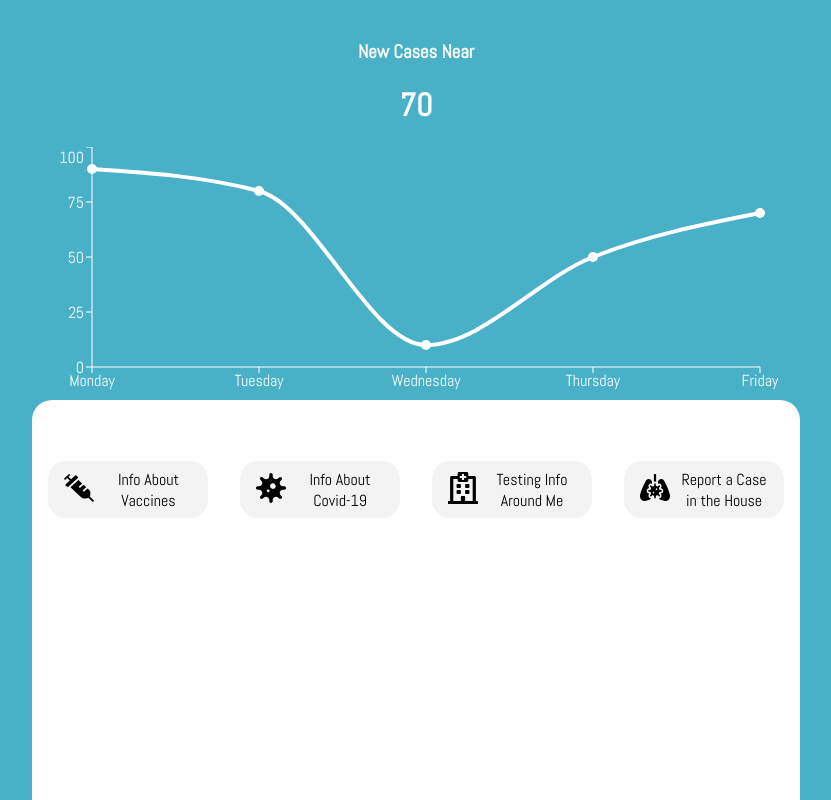
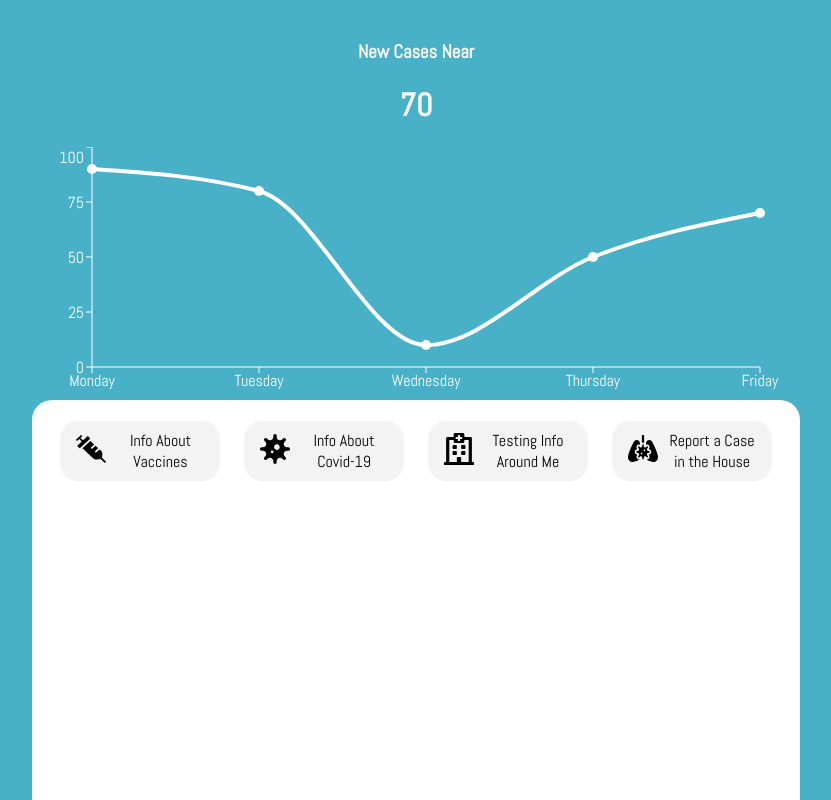
Before and after one commit to AaronCGoidel/Covid, a Next.js app in the folder client/: page / in a window 1280 px wide. Shown: the whole page, without its empty margins (224-1055 px from the left). Built offline with nearby package versions, Linux system fonts and the light colour scheme.

Commit message:
css tweaks and refactor
change spacing between buttons
tweak button hover animation

```diff
--- /dev/null
+++ b/client/components/styles.js
@@ -0,0 +1,146 @@
+import styled from "styled-components";
+import { device } from "./devices";
+
+export const ResourceContainer = styled.div`
+  display: flex;
+  flex-wrap: wrap;
+  justify-content: space-around;
+  max-width: 100%;
+  margin: 0;
+
+  @media ${device.tablet} {
+    width: 100vw;
+  }
+`;
+
+export const ResourceButton = styled.button`
+  display: flex;
+  align-items: center;
+  justify-content: space-around;
+  background-color: #f4f3f3;
+  width: 160px;
+  height: 60px;
+  border-radius: 18px;
+  margin: 0.3rem;
+  border: none;
+  font-family: inherit;
+  transition: all 0.6s cubic-bezier(0.165, 0.84, 0.44, 1);
+
+  &:hover {
+    transform: scale(1.05, 1.05);
+
+    box-shadow: 0 0.8px 2.2px rgba(0, 0, 0, 0.031),
+      0 1.3px 3.7px rgba(0, 0, 0, 0.044), 0 1.7px 5px rgba(0, 0, 0, 0.055),
+      0 2px 6.5px rgba(0, 0, 0, 0.066), 0 2.4px 8.8px rgba(0, 0, 0, 0.079),
+      0 4px 15px rgba(0, 0, 0, 0.11);
+
+    cursor: pointer;
+  }
+  &:active {
+    transform: scale(1.05, 1.05);
+    box-shadow: 0 0.8px 2.2px rgba(0, 0, 0, 0.031),
+      0 1.3px 3.7px rgba(0, 0, 0, 0.044), 0 1.7px 5px rgba(0, 0, 0, 0.055),
+      0 2px 6.5px rgba(0, 0, 0, 0.066), 0 2.4px 8.8px rgba(0, 0, 0, 0.079),
+      0 4px 15px rgba(0, 0, 0, 0.11);
+  }
+  &:focus {
+    outline: none;
+  }
+`;
+
+export const ResourceIcon = styled.div`
+  padding-left: 10px;
+  }
+`;
+
+export const ResourceText = styled.div`
+  color: black;
+  font-size: 1rem;
+  text-align: center;
+  padding-left: 10px;
+  padding-right: 10px;
+`;
+
+export const ModalContainer = styled.div`
+  position: fixed;
+  top: 0;
+  bottom: 0;
+  left: 0;
+  right: 0;
+  width: 100vw;
+  height: 100vh;
+  z-index: 10;
+  display: flex;
+  align-items: center;
+  justify-content: center;
+  background-color: rgb(0, 0, 0, 0.25);
+`;
+
+export const ModalSquare = styled.div`
+  width: 70vw;
+  height: 80vh;
+  background-color: white;
+  z-index: 1;
+  border-radius: 20px;
+  display: flex;
+  flex-direction: column;
+  align-items: center;
+  color: black;
+  box-shadow: 0 4px 8px 0 rgba(0, 0, 0, 0.2), 0 6px 20px 0 rgba(0, 0, 0, 0.19);
+  -webkit-animation-name: animatetop;
+  -webkit-animation-duration: 0.3s;
+  animation-name: slide-in;
+  animation-duration: 0.3s;
+
+  @media ${device.tablet} {
+    width: 100vw;
+    height: 100vh;
+    border-radius: 0;
+  }
+
+  @keyframes appear {
+    from {
+      opacity: 0;
+    }
+    to {
+      opacity: 1;
+    }
+  }
+
+  @keyframes slide-in {
+    from {
+      transform: translateY(-100vh);
+    }
+    to {
+      transform: translateY(0);
+    }
+  }
+`;
+
+export const ModalHeader = styled.div`
+  padding-left: 5vw;
+  padding-right: 5vw;
+  text-align: center;
+`;
+
+export const ModalContent = styled.div`
+  flex-grow: 1;
+`;
+
+export const ModalExit = styled.button`
+  display: none;
+  background-color: inherit;
+  position: fixed;
+  right: 20px;
+  top: 20px;
+  border: none;
+  &:focus {
+    outline: none;
+  }
+  &:hover {
+    cursor: pointer;
+  }
+  @media ${device.tablet} {
+    display: block;
+  }
+`;
--- a/client/pages/styles.js
+++ b/client/pages/styles.js
@@ -1,5 +1,5 @@
 import styled from "styled-components";
-import { device } from "./devices";
+import { device } from "../components/devices";
 
 export const H3 = styled.h3`
   margin: 0;
@@ -51,149 +51,9 @@ export const BelowTheFold = styled.div`
   margin-left: auto;
   margin-right: auto;
 
+  padding: 1rem;
+
   @media ${device.tablet} {
     width: 100vw;
   }
 `;
-
-export const ResourceContainer = styled.div`
-  display: flex;
-  flex-wrap: wrap;
-  justify-content: space-around;
-  width: 60vw;
-  padding-top: 50px;
-
-  @media ${device.tablet} {
-    width: 100vw;
-  }
-  }
-`;
-
-export const ResourceButton = styled.button`
-
-  display: flex;
-  align-items: center;
-  justify-content: space-around;
-  background-color: #F4F3F3;
-  width: 160px;
-  height: 57px;
-  border-radius: 18px;
-  margin: 0.7rem;
-  border: none;
-  font-family: inherit;
-
-  &:hover {
-    box-shadow: 3px 3px 6px 1px grey;
-    cursor: pointer;
-  }
-  &:active {
-    box-shadow: 1px 1px 2px 1px grey;
-  }
-  &:focus {
-    outline: none;
-  }
-  }
-`;
-
-export const ResourceIcon = styled.div`
-  padding-left: 10px;
-  }
-`;
-
-export const ResourceText = styled.div`
-  color: black;
-  font-size: 1rem;
-  text-align: center;
-  padding-left: 10px;
-  padding-right: 10px;
-
-  }
-`;
-
-export const ModalContainer = styled.div`
-  position: fixed;
-  top: 0;
-  bottom: 0;
-  left: 0;
-  right: 0;
-  width: 100vw;
-  height: 100vh;
-  z-index: 10;
-  display: flex;
-  align-items: center;
-  justify-content: center;
-  background-color: rgb(0, 0, 0, 0.25);
-}
-`;
-
-export const ModalSquare = styled.div`
-  width: 70vw;
-  height: 80vh;
-  background-color: white;
-  z-index: 1;
-  border-radius: 20px;
-  display: flex;
-  flex-direction: column;
-  align-items: center;
-  color: black;
-  box-shadow: 0 4px 8px 0 rgba(0, 0, 0, 0.2), 0 6px 20px 0 rgba(0, 0, 0, 0.19);
-  -webkit-animation-name: animatetop;
-  -webkit-animation-duration: 0.3s;
-  animation-name: slide-in;
-  animation-duration: 0.3s;
-  @media ${device.tablet} {
-    width: 100vw;
-    height: 100vh;
-    border-radius: 0;
-  }
-
-  @keyframes appear {
-    from {
-      opacity: 0;
-    }
-    to {
-      opacity: 1;
-    }
-}
-
-  @keyframes slide-in {
-    from {
-      transform: translateY(-100vh);
-    }
-    to {
-      transform: translateY(0);
-    }
-  }
-}
-`;
-
-export const ModalHeader = styled.div`
-  padding-left: 5vw;
-  padding-right: 5vw;
-  text-align: center;
-}
-`;
-
-export const ModalContent = styled.div`
-  flex-grow: 1;
-
-}
-`;
-
-export const ModalExit = styled.button`
-  display: none;
-  background-color: inherit;
-  position: fixed;
-  right: 20px;
-  top: 20px;
-  border: none;
-  &:focus {
-    outline: none;
-  }
-  &:hover{
-    cursor: pointer;
-  }
-  @media ${device.tablet} {
-    display: block;
-  }}
-`;
```
Also changed, not shown: client/components/Modal.js (+40 -21 lines), client/components/ResourceButtons.js (+76 -28 lines), client/components/devices.js (renamed from client/pages/devices.js).
